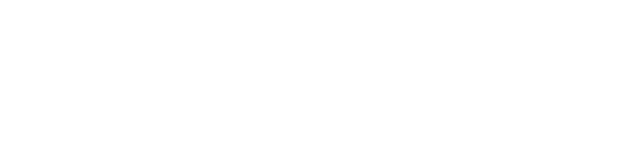
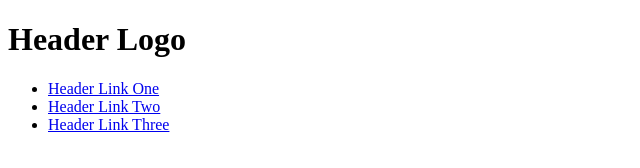
Before and after one commit to zacharyvacek/landing-page, a plain HTML site: page index.html in a window 1280 px wide. Shown: the whole page, without its empty margins (0-640 px from the left). Drawn offline with Linux system fonts and the light colour scheme.

Commit message:
add header html

```diff
--- a/index.html
+++ b/index.html
@@ -10,7 +10,18 @@
 </head>
 
 <body>
-
+    <header>
+        <div>
+            <h1>Header Logo</h1>
+        </div>
+        <nav>
+            <ul>
+                <li><a href="#">Header Link One</a></li>
+                <li><a href="#">Header Link Two</a></li>
+                <li><a href="#">Header Link Three</a></li>
+            </ul>
+        </nav>
+    </header>
 </body>
 
 </html>
```
